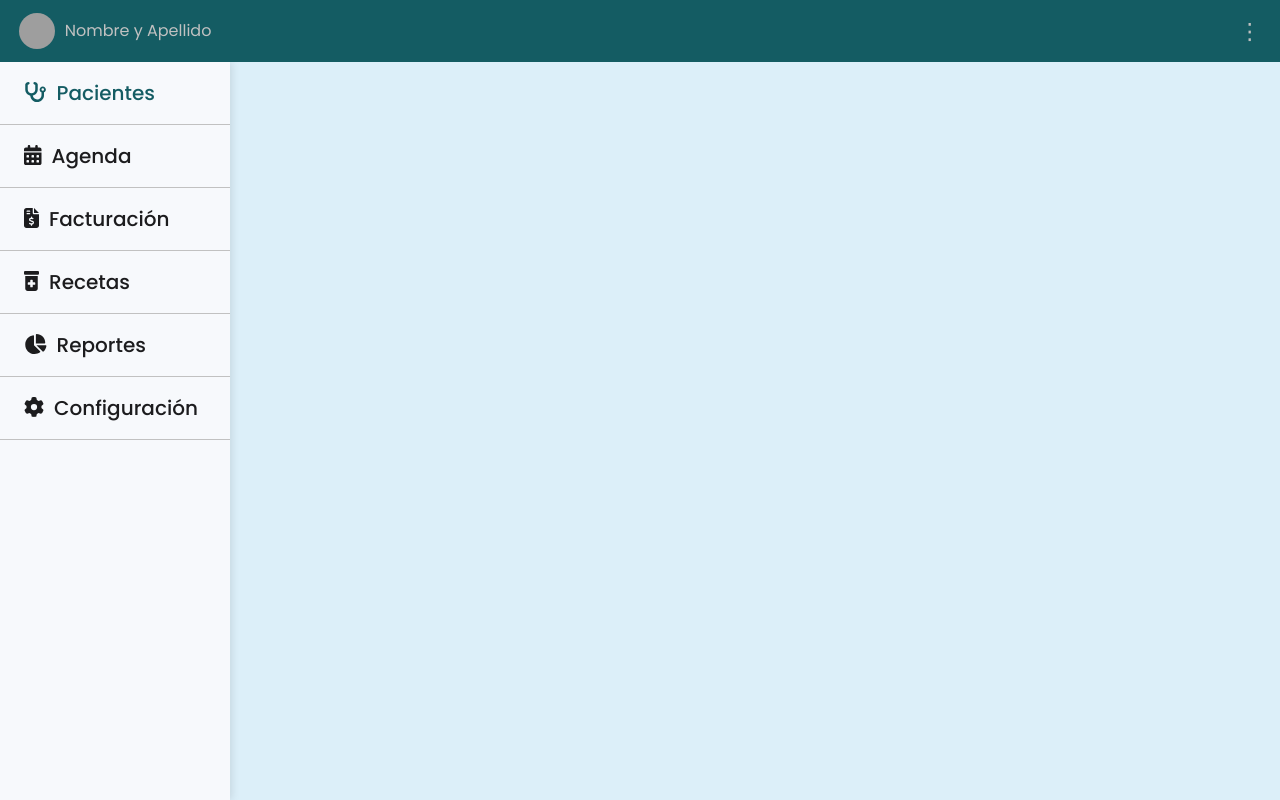
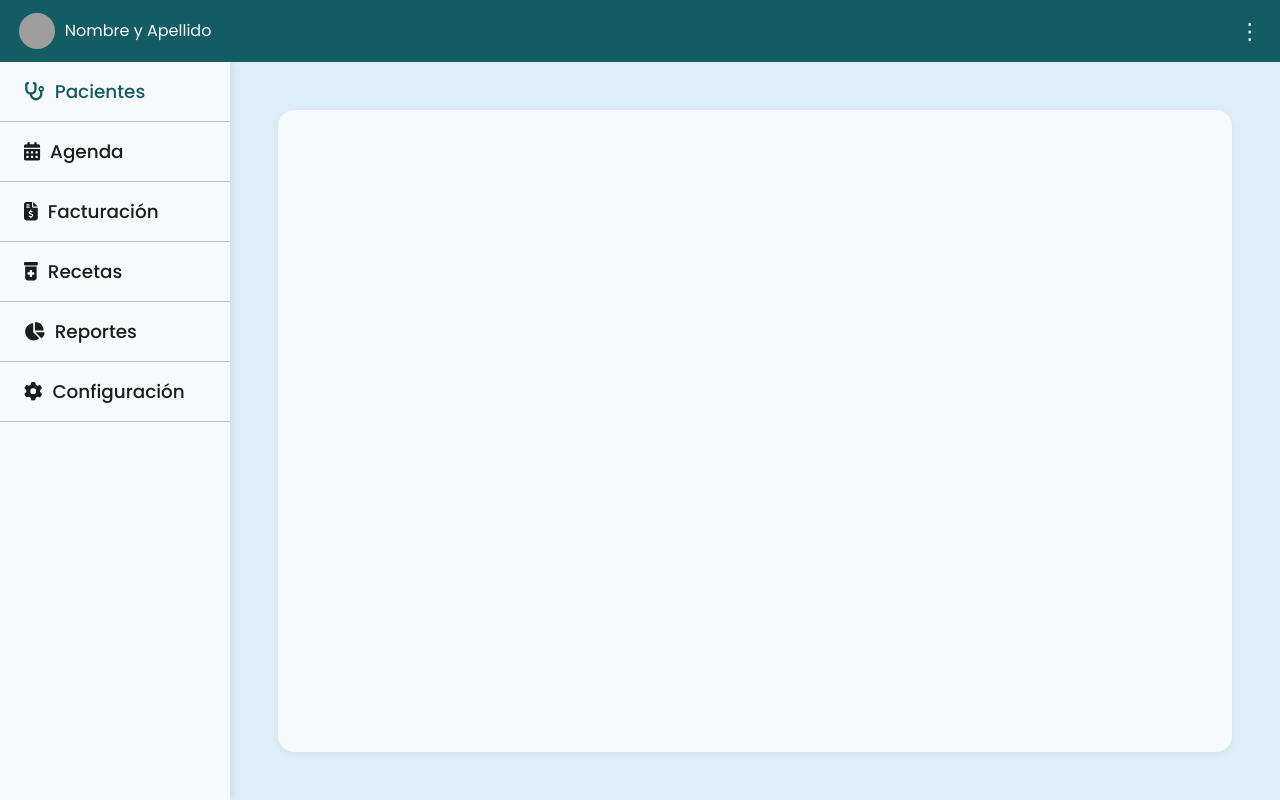
Before and after one commit to Enzopinotti/odontApp, a React (Create React App) app in the folder frontend/: page / in a window 1280 px wide. Built offline with nearby package versions, Linux system fonts and the light colour scheme; grey boxes are pictures that could not be loaded.

Commit message:
feat: agregar content-wrapper con fondo blanco fijo para vistas

```diff
--- a/frontend/src/components/layout/AppLayout.js
+++ b/frontend/src/components/layout/AppLayout.js
@@ -1,6 +1,6 @@
-import Header from './Header';
-import SideBar from './SideBar';
-import { Outlet } from 'react-router-dom';
+import Header from "./Header";
+import SideBar from "./SideBar";
+import { Outlet } from "react-router-dom";
 
 export default function AppLayout() {
   return (
@@ -9,7 +9,9 @@ export default function AppLayout() {
       <div className="app-body">
         <SideBar />
         <main className="main-content">
-          <Outlet />
+          <div className="content-wrapper">
+            <Outlet />
+          </div>
         </main>
       </div>
     </div>
--- a/frontend/src/styles/_variables.scss
+++ b/frontend/src/styles/_variables.scss
@@ -1,6 +1,6 @@
 // Colores principales
 $color-primario: #145C63;
-$color-blanco: #C1C1C1;
+$color-blanco: #f7f9fc;
 $color-negro: #1C1C1E;
 $color-background:#DCEFF9;
 
--- a/frontend/src/styles/layout/_appLayout.scss
+++ b/frontend/src/styles/layout/_appLayout.scss
@@ -15,6 +15,17 @@
 
 .main-content {
   flex: 1;
-  padding: 1rem;
+  padding: 3rem;
   overflow-y: auto;
 }
+.content-wrapper{
+  background-color: variables.$color-blanco;
+  border-radius: 1rem;
+  padding: 5rem;
+  width: 100%;
+  max-width: 1200px;
+  margin: 0 auto;
+  box-shadow: 0 2px 8px rgba(0,0,0,0.05);
+    height: 100%;
+
+}
--- a/frontend/src/styles/layout/_sidebar.scss
+++ b/frontend/src/styles/layout/_sidebar.scss
@@ -15,7 +15,7 @@ nav{
   .navItem{
     text-decoration: none;
     color: variables.$color-negro;
-    font-size: 1.25rem;
+    font-size: 1.15rem;
     font-weight: 500;
     padding: 1rem 1.5rem;
     width: 100%;
```
